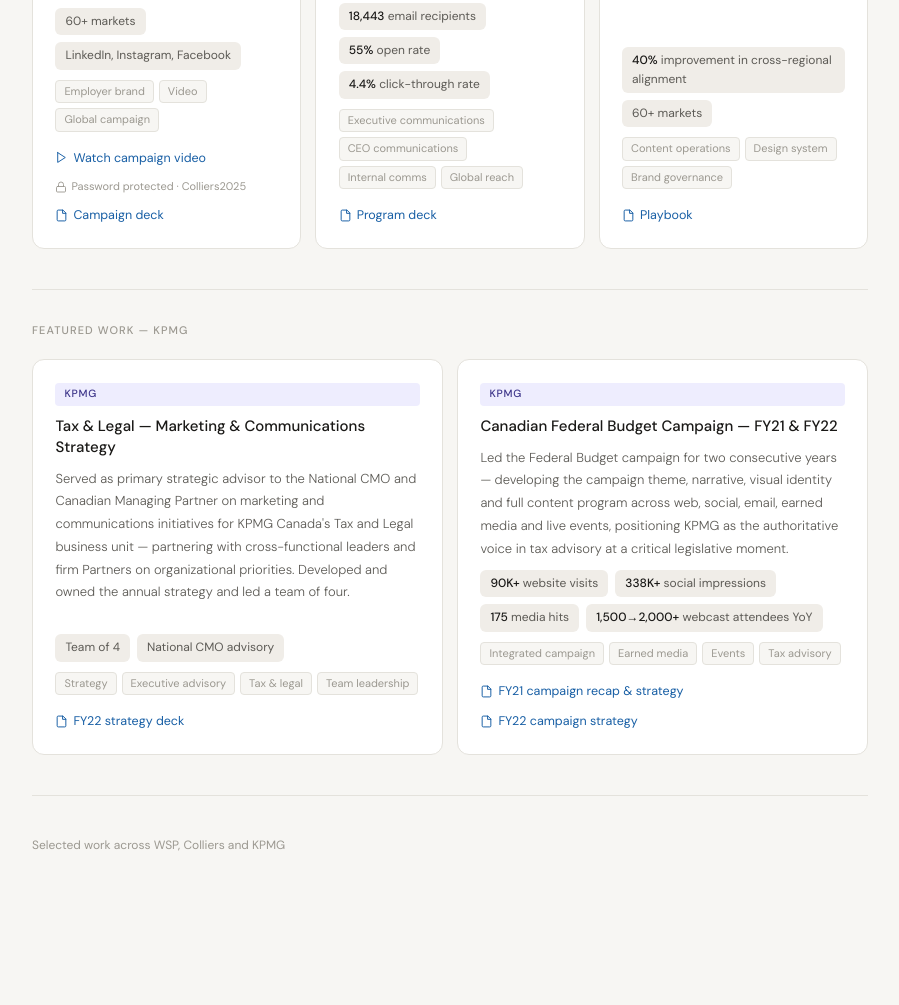
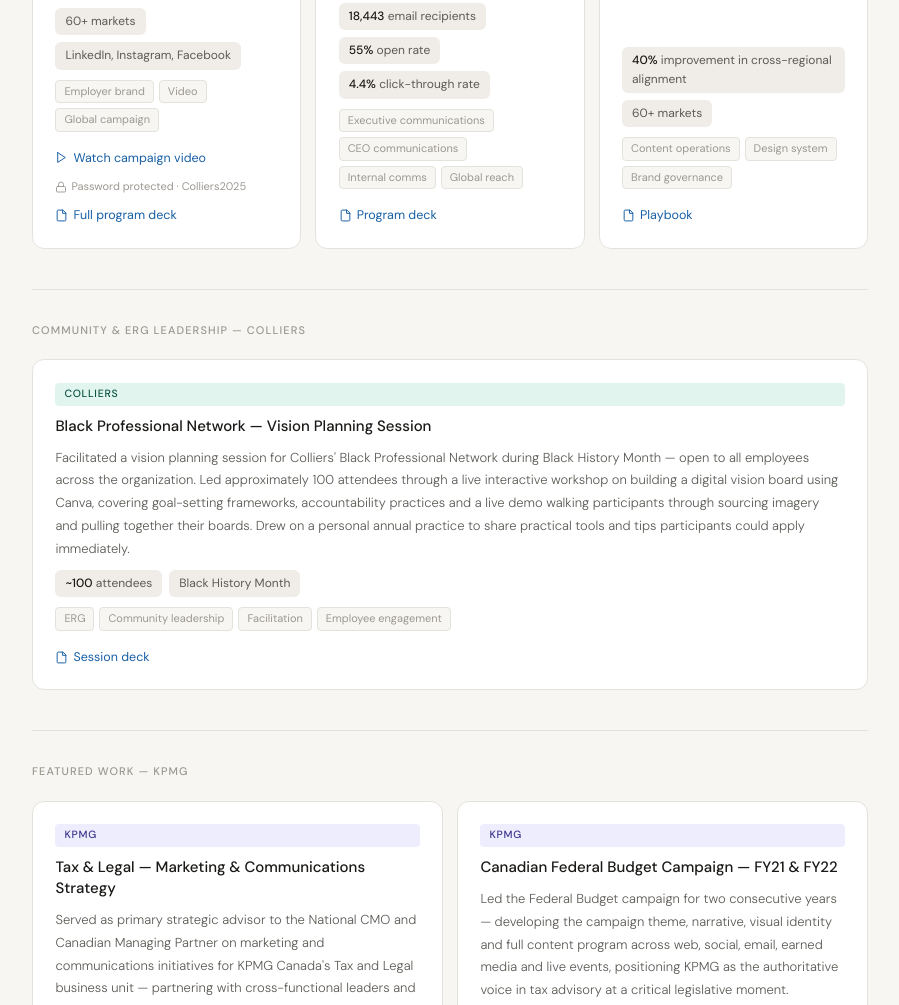
Before and after one commit to aliciag1981la-blip/aliciag1981la-blip.github.io, a plain HTML site: page index.html in a window 1280 px wide. Shown: the part 2363-3368 px from the top of the page, without its empty margins (190-1089 px from the left). Before the commit the page ends 3282 px from the top, so only its background shows below. Drawn offline with Linux system fonts and the light colour scheme.

Commit message:
Update index.html

```diff
--- a/index.html
+++ b/index.html
@@ -478,9 +478,9 @@
           <svg viewBox="0 0 24 24"><rect x="3" y="11" width="18" height="11" rx="2" ry="2"/><path d="M7 11V7a5 5 0 0 1 10 0v4"/></svg>
           Password protected · Colliers2025
         </div>
-        <a class="clink" href="https://drive.google.com/file/d/1E6KYHQikjIVJeSCaTB1S0kPMrhoyTTc-/view?usp=sharing" target="_blank">
+        <a class="clink" href="https://drive.google.com/file/d/1OU6rKa-FPpEN1nVh4NUaLUbRQML-Mk0D/view?usp=sharing" target="_blank">
           <svg viewBox="0 0 24 24"><path d="M14 2H6a2 2 0 0 0-2 2v16a2 2 0 0 0 2 2h12a2 2 0 0 0 2-2V8z"/><polyline points="14 2 14 8 20 8"/></svg>
-          Campaign deck
+          Full program deck
         </a>
       </div>
     </div>
@@ -516,6 +516,29 @@
         <a class="clink" href="https://drive.google.com/file/d/1c1yOO_hmBg4ibERWmdckCngxquXYaQqp/view?usp=sharing" target="_blank">
           <svg viewBox="0 0 24 24"><path d="M14 2H6a2 2 0 0 0-2 2v16a2 2 0 0 0 2 2h12a2 2 0 0 0 2-2V8z"/><polyline points="14 2 14 8 20 8"/></svg>
           Playbook
+        </a>
+      </div>
+    </div>
+  </div>
+
+
+  <div class="divider"></div>
+  <div class="section-label">Community &amp; ERG Leadership — Colliers</div>
+
+  <div class="grid">
+    <div class="card">
+      <span class="card-org org-colliers">Colliers</span>
+      <div class="card-title">Black Professional Network — Vision Planning Session</div>
+      <div class="card-desc">Facilitated a vision planning session for Colliers' Black Professional Network during Black History Month — open to all employees across the organization. Led approximately 100 attendees through a live interactive workshop on building a digital vision board using Canva, covering goal-setting frameworks, accountability practices and a live demo walking participants through sourcing imagery and pulling together their boards. Drew on a personal annual practice to share practical tools and tips participants could apply immediately.</div>
+      <div class="stats">
+        <div class="stat"><strong>~100</strong> attendees</div>
+        <div class="stat">Black History Month</div>
+      </div>
+      <div class="tag-row"><span class="tag">ERG</span><span class="tag">Community leadership</span><span class="tag">Facilitation</span><span class="tag">Employee engagement</span></div>
+      <div class="links">
+        <a class="clink" href="https://drive.google.com/file/d/16_XKlDRr3lkVhyJqKOggdvBJmm-Vr8qW/view?usp=sharing" target="_blank">
+          <svg viewBox="0 0 24 24"><path d="M14 2H6a2 2 0 0 0-2 2v16a2 2 0 0 0 2 2h12a2 2 0 0 0 2-2V8z"/><polyline points="14 2 14 8 20 8"/></svg>
+          Session deck
         </a>
       </div>
     </div>
```
